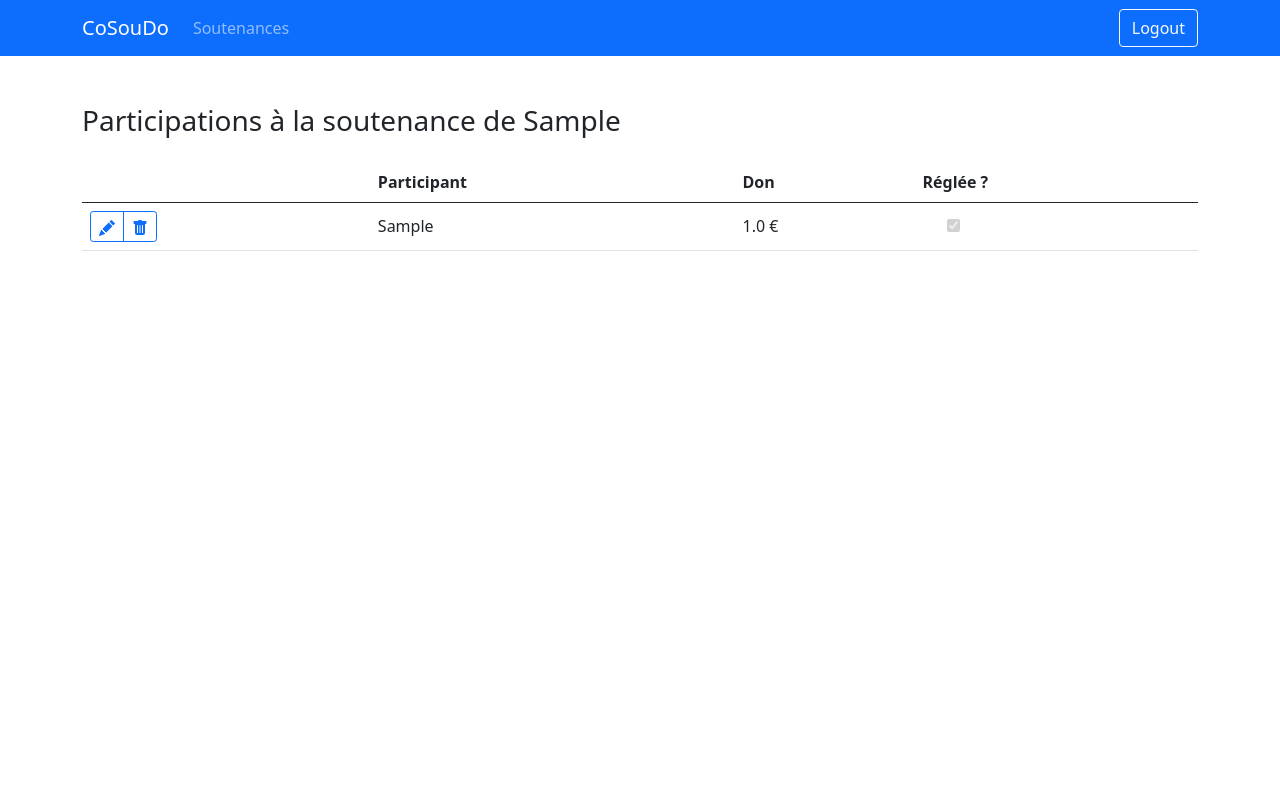
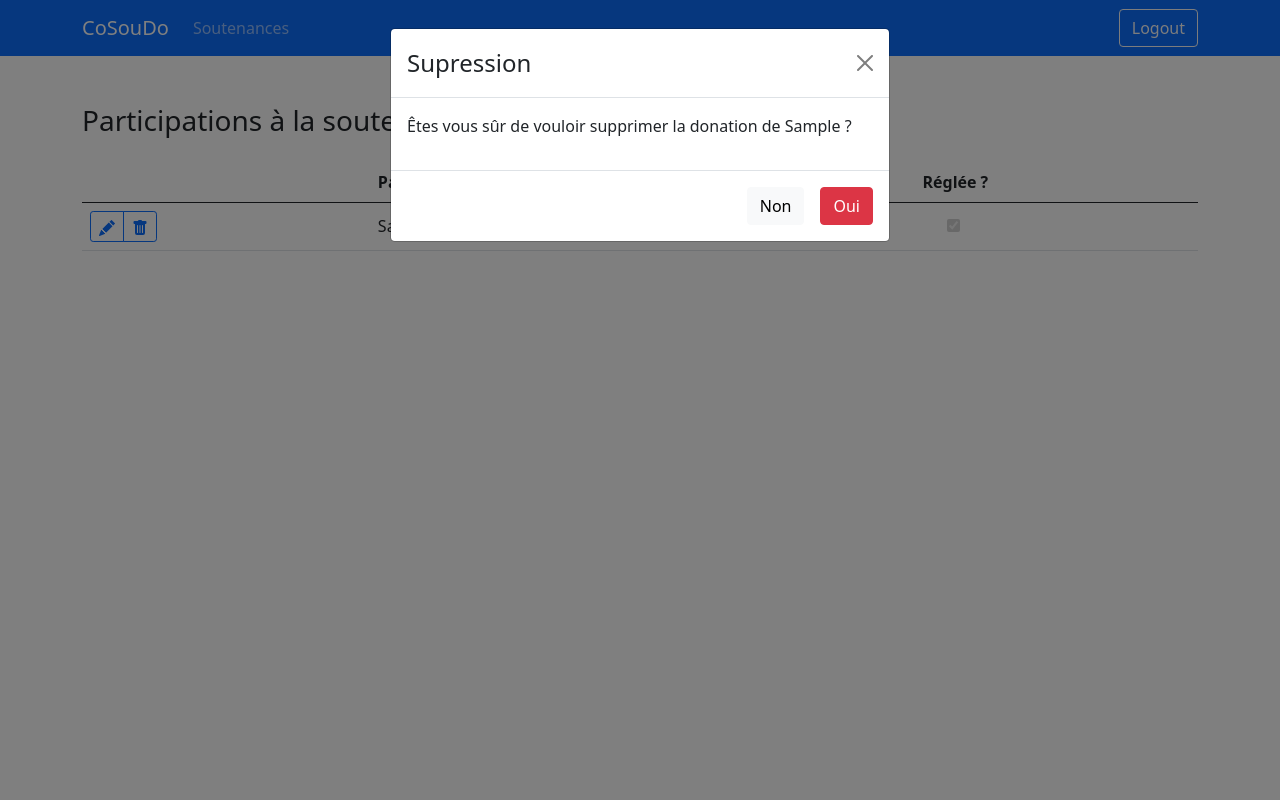
Before and after one commit to romaindeseine/cosoudo, a Flask app: page /soutenance/1 in a window 1280 px wide, after a click that opens the changed part. Run offline with Flask 2, Linux system fonts and the light colour scheme; a user stored in the database is signed in; tables that the repository leaves empty hold one stand-in row (values such as "Sample post"); some libraries are stand-ins or nearby versions.

Commit message:
ajout d'une suppression des donations

```diff
--- a/app/templates/soutenance.html
+++ b/app/templates/soutenance.html
@@ -56,6 +56,29 @@
                   </div>
                 </td>
               </tr>
+
+              <!-- Delete modal -->
+              <div class="modal fade" id="{{ 'deleteModal-' + donation.id }}" tabindex="-1">
+                <div class="modal-dialog">
+                  <div class="modal-content">
+                    <div class="modal-header">
+                      <h4 class="modal-title">Supression</h4>
+                      <button type="button" class="btn-close" data-bs-dismiss="modal" aria-label="Close"></button>
+                    </div>
+
+                    <div class="modal-body">
+                      <p>Êtes vous sûr de vouloir supprimer la donation de {{ donation.donateur }} ?</p>
+                    </div>
+
+                    <div class="modal-footer">
+                      <button class="btn btn-light" data-bs-dismiss="modal">Non</button>
+                      <form method="POST" action="{{ url_for('main.supprimer_donation', id=donation.id) }}">
+                        <button class="btn btn-danger" type="submit">Oui</button>
+                      </form>
+                    </div>
+                  </div>
+                </div>
+              </div>
             {% endfor %}
           </tbody>
         </table>
--- a/app/views.py
+++ b/app/views.py
@@ -131,6 +131,24 @@ def supprimer_soutenance(id):
     return redirect(url_for('main.home'))
 
 
+@main.route('/donations/<id>/supprimer', methods=['POST'])
+@login_required
+def supprimer_donation(id):
+    """
+    :param id: Id de la donation
+    """
+    donation = Donation.query.get_or_404(id)
+    db.session.delete(donation)
+    db.session.commit()
+    flash(
+        message='La donation de {} a bien été supprimée.'.format(
+            donation.donateur
+        ),
+        category='success'
+    )
+    return redirect(url_for('main.voir_soutenance', id=donation.soutenance_id))
+
+
 @main.route('/donations/<id>/modifier', methods=['GET', 'POST'])
 @login_required
 def modifier_donation(id):
```
